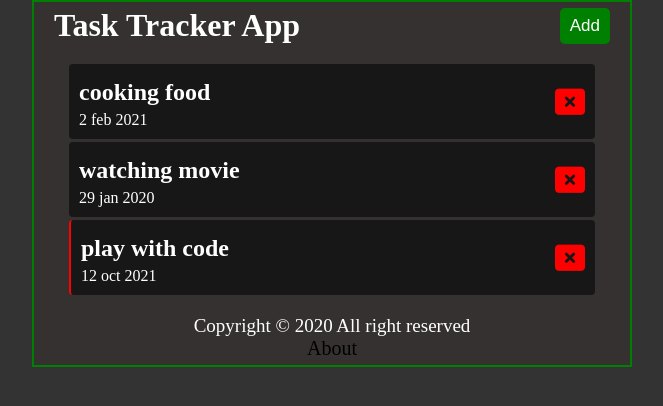
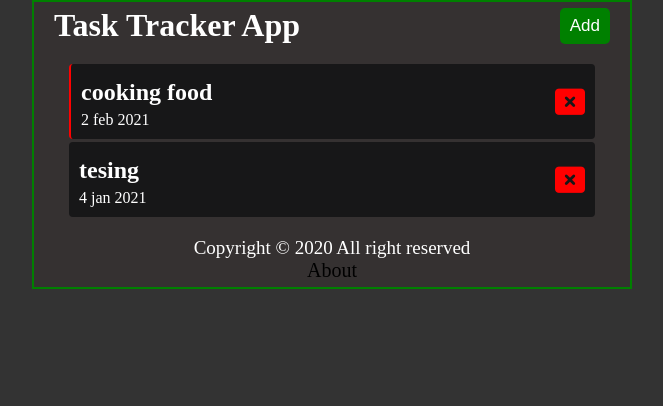
Before and after one commit to ahmedabukar01/Task-tracker-Practice, a React (Create React App) app: page / in a window 1280 px wide. Shown: the top 406 px of the page, without its empty margins (308-971 px from the left). Built offline with nearby package versions, Linux system fonts and the light colour scheme; data requests are answered from the project's data file.

Commit message:
initial commit

```diff
--- a/src/App.js
+++ b/src/App.js
@@ -2,6 +2,7 @@ import React from 'react'
 import Header from './components/Header'
 import Tasks from './components/Tasks'
 import {useState} from 'react'
+import {useEffect} from 'react'
 import AddTask from './components/AddTask'
 import Footer from './components/Footer'
 import About from './components/About'
@@ -9,36 +10,43 @@ import {BrowserRouter as Router,Route} from 'react-router-dom';
 
 function App() {
   const [showTask,setShowTask] = useState(false);
-  const [tasks,setTasks] = useState([
-    {
-      id:1,
-      text:'cooking food',
-      reminder: false,
-      day: '2 feb 2021'
-    },
-    {
-      id:2,
-      text:'watching movie',
-      reminder: false,
-      day: '29 jan 2020'
-    },
-    {
-      id:3,
-      text:'play with code',
-      reminder: true,
-      day: '12 oct 2021'
-    }
-  ])
+  const [tasks,setTasks] = useState([''])
 
   // reminder
-  const toggleReminder = (id)=>{
-    setTasks(tasks.map((task,index)=>task.id===id? {...task, reminder:!task.reminder}:task))
+  const toggleReminder = async (id)=>{
+    // setTasks(tasks.map((task,index)=>task.id===id? {...task, reminder:!task.reminder}:task))
+    let task = tasks.find((task)=>task.id === id);
+    task = {...task,reminder:!task.reminder}
+
+    const updTask = await fetch(`http://localhost:8000/tasks/${id}`,{
+      method: 'PUT',
+      headers: {'content-type': 'application/json'},
+      body:JSON.stringify(task)
+    })
+    const newTask = await updTask.json();
+    setTasks(tasks.map((task)=>task.id ===id? newTask:task));
   }
 
   // delete
-  const deleteTask = (id) =>{
+  const deleteTask = async (id) =>{
       setTasks(tasks.filter(task=> task.id !==id))
+      await fetch(`http://localhost:8000/tasks/${id}`,{
+        method: 'DELETE',
+      })
   }
+  // fetch
+  const fetchData = async ()=>{
+    const res = await fetch('http://localhost:8000/tasks');
+    const data = await res.json();
+    return data
+  }
+  useEffect(()=>{
+    const getSomething = async()=>{
+      const getTasks = await fetchData();
+      setTasks(getTasks);
+    }
+    getSomething();
+  },[])
   return (
     <Router>
     <div className="container">
@@ -46,7 +54,7 @@ function App() {
      <Route path="/" exact render={(props)=>(
        <>
         {showTask && <AddTask tasks={tasks} setTasks={setTasks}/>}
-        {tasks.length>0 ? <Tasks tasks={tasks} toggleReminder={toggleReminder}
+        {tasks.length >0 ? <Tasks tasks={tasks} toggleReminder={toggleReminder}
         deleteTask={deleteTask}/>: (<p className="no-tasks">Sorry no Tasks to show</p>)}
        </>
      )}/>
--- a/src/components/AddTask.js
+++ b/src/components/AddTask.js
@@ -8,9 +8,9 @@ const AddTask = ({setTasks,tasks}) => {
    const getData = (e) => {
        e.preventDefault();
        if(text.length > 0){
-        const id = tasks.length+1;
-        const task = {text,day,reminder,id}
+        const task = {text,day,reminder}
         setTasks([...tasks,task])
+        postData(task);
 
         setText('')
         setDay('')
@@ -19,7 +19,14 @@ const AddTask = ({setTasks,tasks}) => {
         alert('please in the blank')
        }
    }
-
+   // add task to json-server
+   const postData = async (task) =>{
+       await fetch('http://localhost:8000/tasks',{
+           method: 'POST',
+           headers: {'content-type': 'application/json'},
+           body: JSON.stringify(task)
+       })
+   }
     return (
         <form className="add-task" onSubmit={getData} >
             <div className="input-field">
--- /dev/null
+++ b/src/db.json
@@ -0,0 +1,16 @@
+{
+  "tasks": [
+    {
+      "id": 1,
+      "text": "cooking food",
+      "reminder": true,
+      "day": "2 feb 2021"
+    },
+    {
+      "text": "tesing",
+      "day": "4 jan 2021",
+      "reminder": false,
+      "id": 5
+    }
+  ]
+}
```
